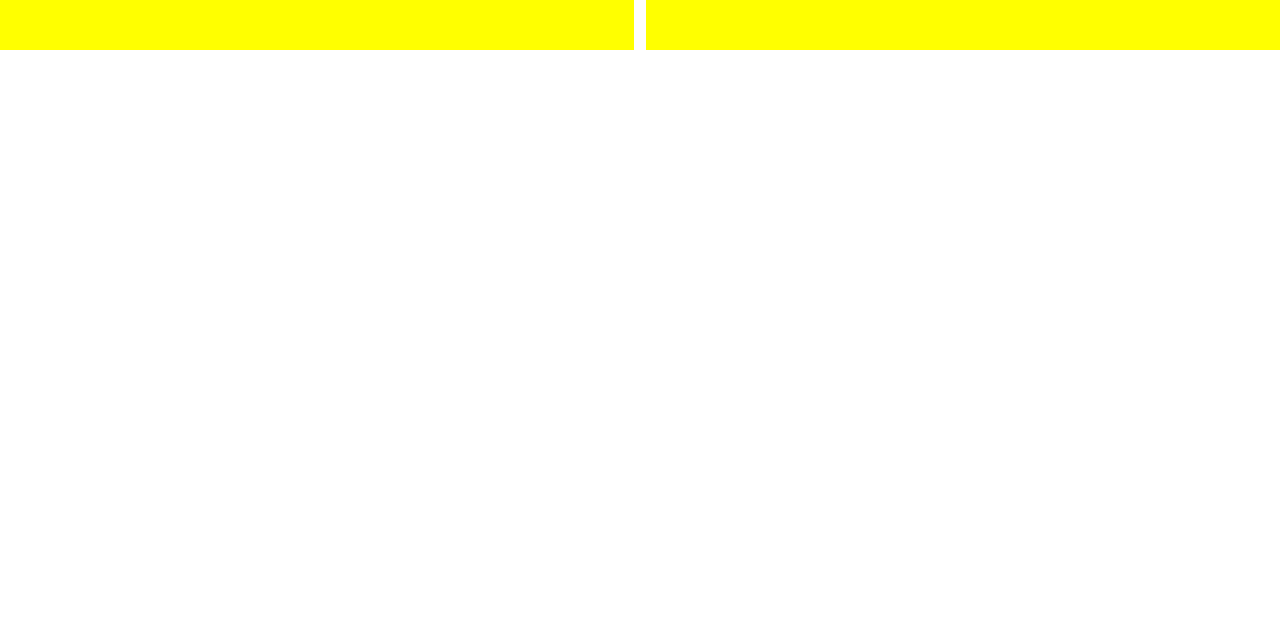
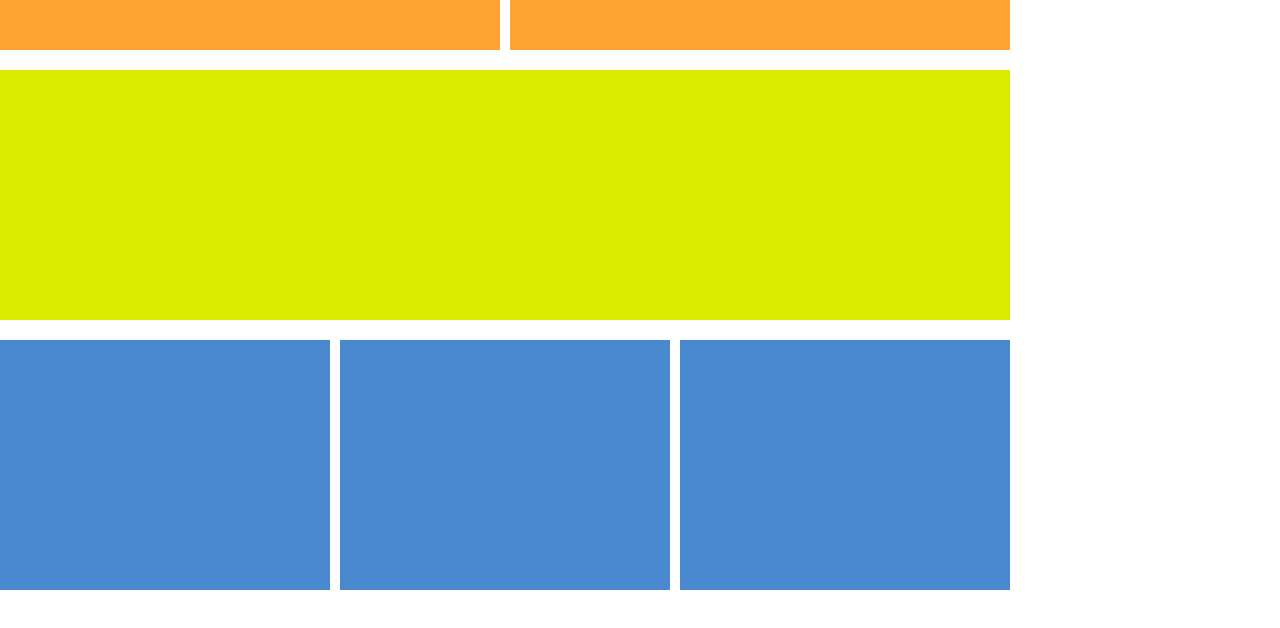
Before and after one commit to ilyashablouski/Frontend-courses, a plain HTML site: page Lesson 2_11.07.2018/Task 1/block.html in a window 1280 px wide. Drawn offline with Linux system fonts and the light colour scheme.

Commit message:
additing new content

```diff
--- a/Lesson 2_11.07.2018/Task 1/block.css
+++ b/Lesson 2_11.07.2018/Task 1/block.css
@@ -1,23 +1,59 @@
 body {
 	margin:0;
 	padding:0;
-/*	height: 100%;
-	width: 100%*/
+	height: 100%;
+}
+
+.container {
+    width: 100%;
+    height: 100%;
+}
+
+.header {
+/*	width: 1010px;
+    position: absolute;
+    top: 0;
+    right: 0;
+    bottom: 0;
+    left: 0;
+    margin: auto;*/
 }
 
 .header>div {
-	background: yellow;
+	background: #FFA335;
 	height: 50px;
+	width: 500px;
 }
 
 .header>div:first-child {
 	float: left;
-	width: 49.5%;
-	margin-right: 1.5px;
+	margin-right: 5px;
 }
 
 .header>div:last-child {
-	float: right;
-	width: 49.5%;
-	margin-left: 1.5px;
+	float: left;
+	margin-left: 5px;
 }
+
+.clear-block {
+	clear: both;
+}
+
+.main {
+	background: #DAEC00;
+	width: 1010px;
+	height: 250px;
+	margin: 20px 0;
+}
+
+.content>div {
+	display: inline-block;
+	background: #4A89D0;
+	width: 330px;
+	height: 250px;
+	margin-right: 10px;
+}
+
+.content>div:last-child {
+	margin-right: 0px;
+}
--- a/Lesson 2_11.07.2018/Task 1/block.html
+++ b/Lesson 2_11.07.2018/Task 1/block.html
@@ -6,21 +6,24 @@
 	<link rel="stylesheet" href="block.css">
 </head>
 <body>
+	<div class="container">
 		<div class="header">
 			<div></div>
 			<div></div>
 		</div>
+		<div class="clear-block"></div>
 		<div class="main"></div>
-		<div class="content">
-			<div></div>
-			<div></div>
-			<div></div>
-		</div>
+		<div class="content"><!--
+			!--><div></div><!--
+			!--><div></div><!--
+			!--><div></div><!--
+		!--></div>
 		<footer>
 			<div></div>
 			<div></div>
 			<div></div>
 			<div></div>
 		</footer>
+	</div>
 </body>
 </html>
```
